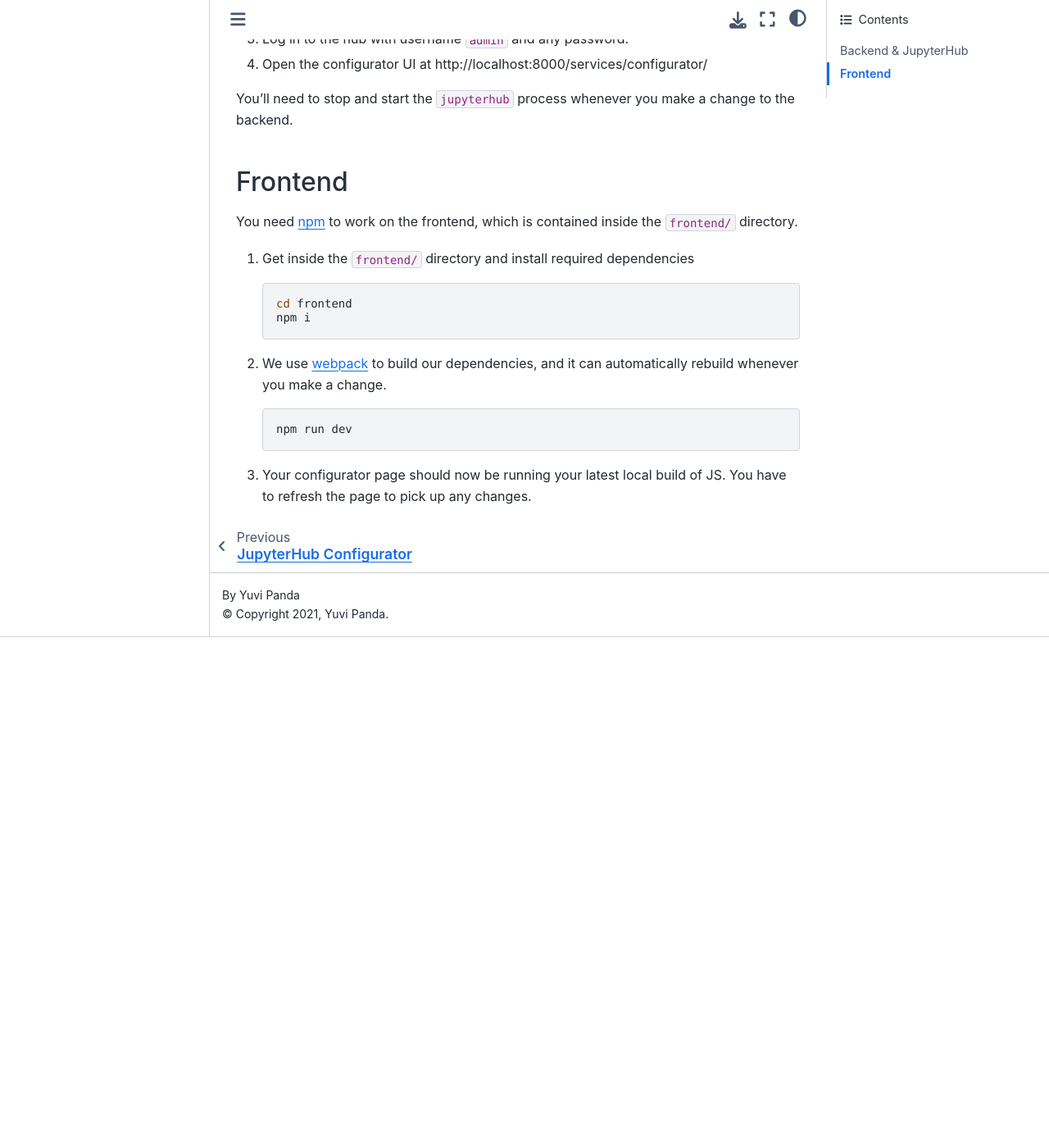
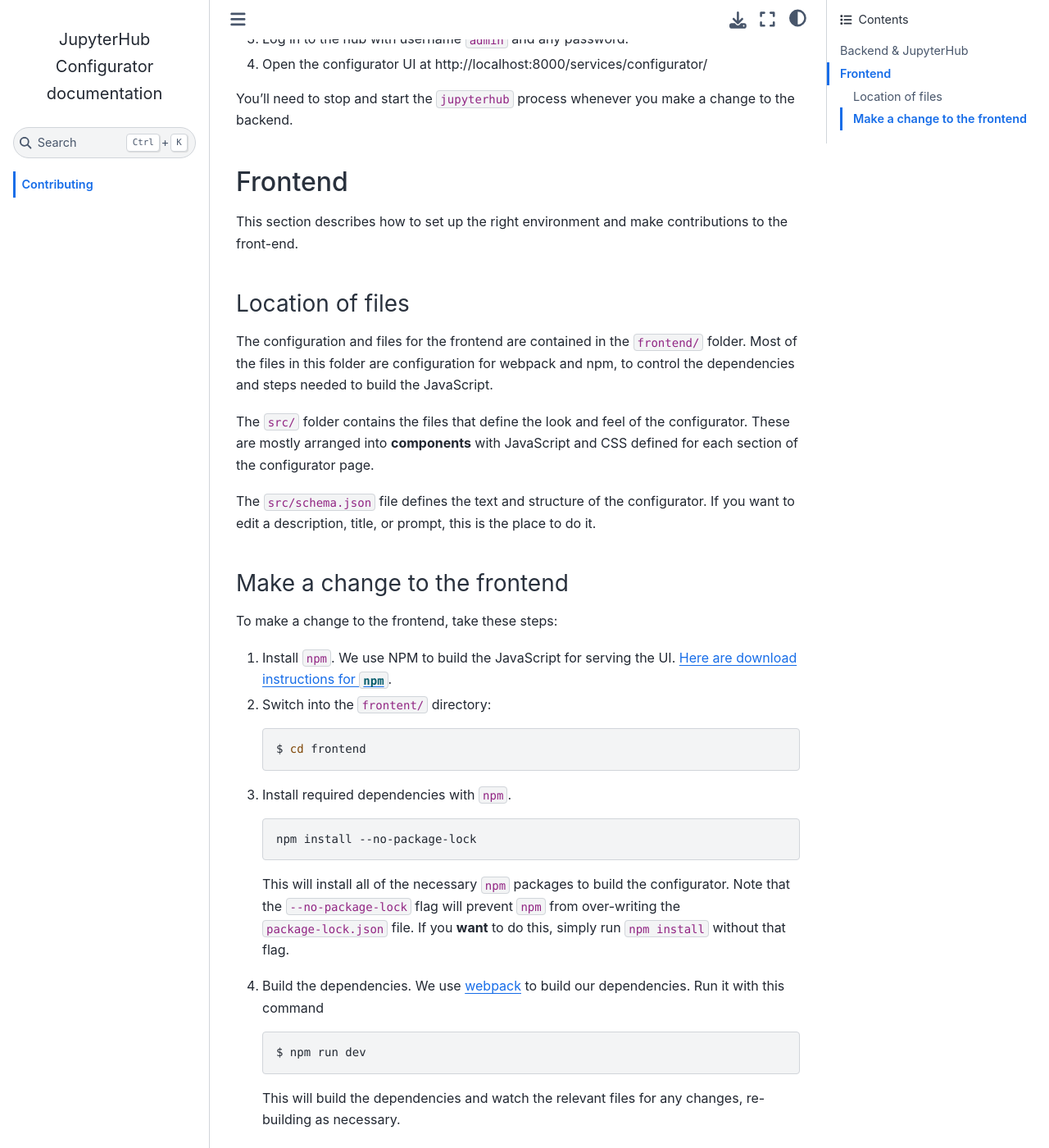
Before and after one commit to yuvipanda/jupyterhub-configurator, a Sphinx documentation site: the page built from docs/contributing.md, in a window 1280 px wide and 1400 px high, scrolled down 745 px. Shown: the whole window at 82% size. Built offline with Sphinx 7.4.7 and the Sphinx Book theme 1.1.4, drawn with Linux system fonts in a browser that asks for light colours; before the commit the page ends 1522 px from its top, so only the background shows below that; some of the changed text lies outside the part shown.

Commit message:
Update docs and configurator build

````diff
--- a/docs/contributing.md
+++ b/docs/contributing.md
@@ -39,22 +39,46 @@ the backend.
 
 ## Frontend
 
-You need [npm](https://www.npmjs.com/) to work on the frontend, which is contained inside
-the `frontend/` directory.
+This section describes how to set up the right environment and make contributions to the front-end.
 
-1. Get inside the `frontend/` directory and install required dependencies
+### Location of files
+
+The configuration and files for the frontend are contained in the `frontend/` folder.
+Most of the files in this folder are configuration for webpack and npm, to control the dependencies and steps needed to build the JavaScript.
+
+The `src/` folder contains the files that define the look and feel of the configurator.
+These are mostly arranged into **components** with JavaScript and CSS defined for each section of the configurator page.
+
+The `src/schema.json` file defines the text and structure of the configurator. If you want to edit a description, title, or prompt, this is the place to do it.
+
+### Make a change to the frontend
+
+To make a change to the frontend, take these steps:
+
+1. Install `npm`. We use NPM to build the JavaScript for serving the UI. [Here are download instructions for `npm`](https://docs.npmjs.com/downloading-and-installing-node-js-and-npm/).
+2. Switch into the `frontent/` directory:
+
+   ```console
+   $ cd frontend
+   ```
+
+3. Install required dependencies with `npm`.
 
    ```bash
-   cd frontend
-   npm i
+   npm install --no-package-lock
    ```
 
-2. We use [webpack](https://webpack.js.org/) to build our dependencies, and it can
-   automatically rebuild whenever you make a change.
+   This will install all of the necessary `npm` packages to build the configurator.
+   Note that the `--no-package-lock` flag will prevent `npm` from over-writing the `package-lock.json` file.
+   If you **want** to do this, simply run `npm install` without that flag.
 
-   ```bash
-   npm run dev
+4. Build the dependencies. We use [webpack](https://webpack.js.org/) to build our dependencies. Run it with this command
+
+   ```console
+   $ npm run dev
    ```
 
-3. Your configurator page should now be running your latest local build of JS.
-   You have to refresh the page to pick up any changes.
+   This will build the dependencies and watch the relevant files for any changes, re-building as necessary.
+
+5. Your configurator page should now be running your latest local build of JS.
+   You can preview the results by running the configurator with your JupyterHub (see [](contributing:backend) for more information). You'll need to **refresh the page** to see any changes.
````
Also changed, not shown: other parts of docs/contributing.md (+1 -1 lines), README.md (+4 -0 lines).
